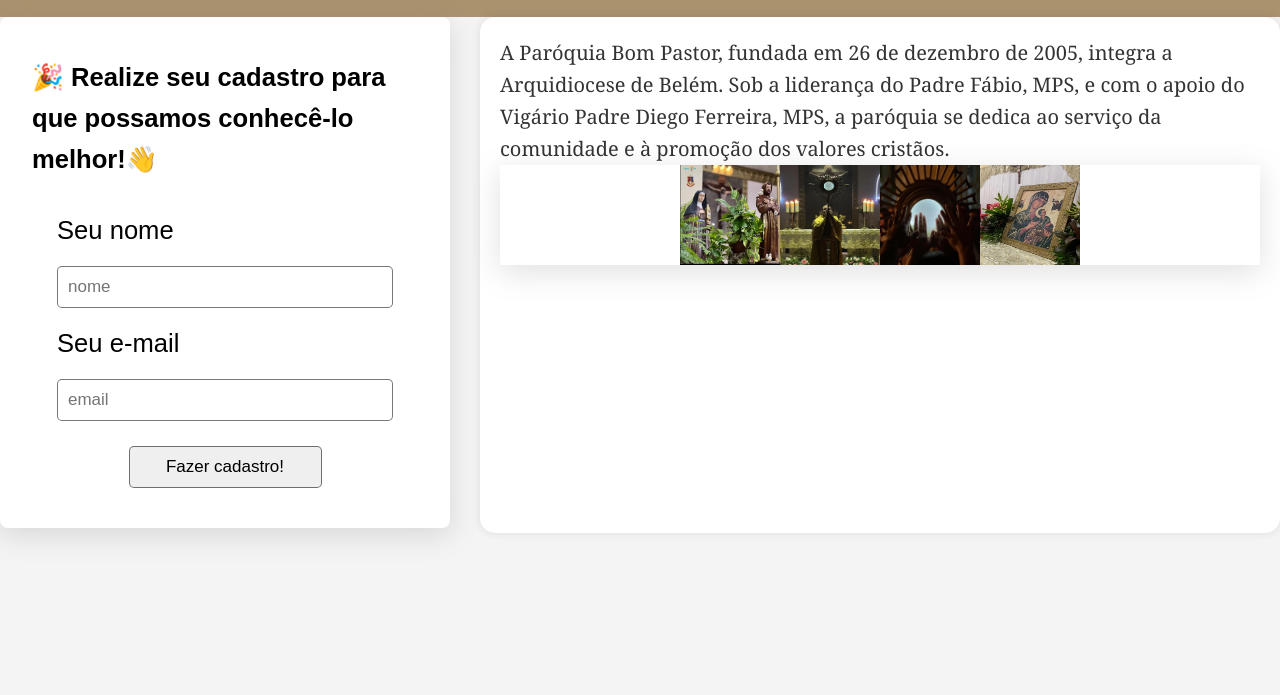
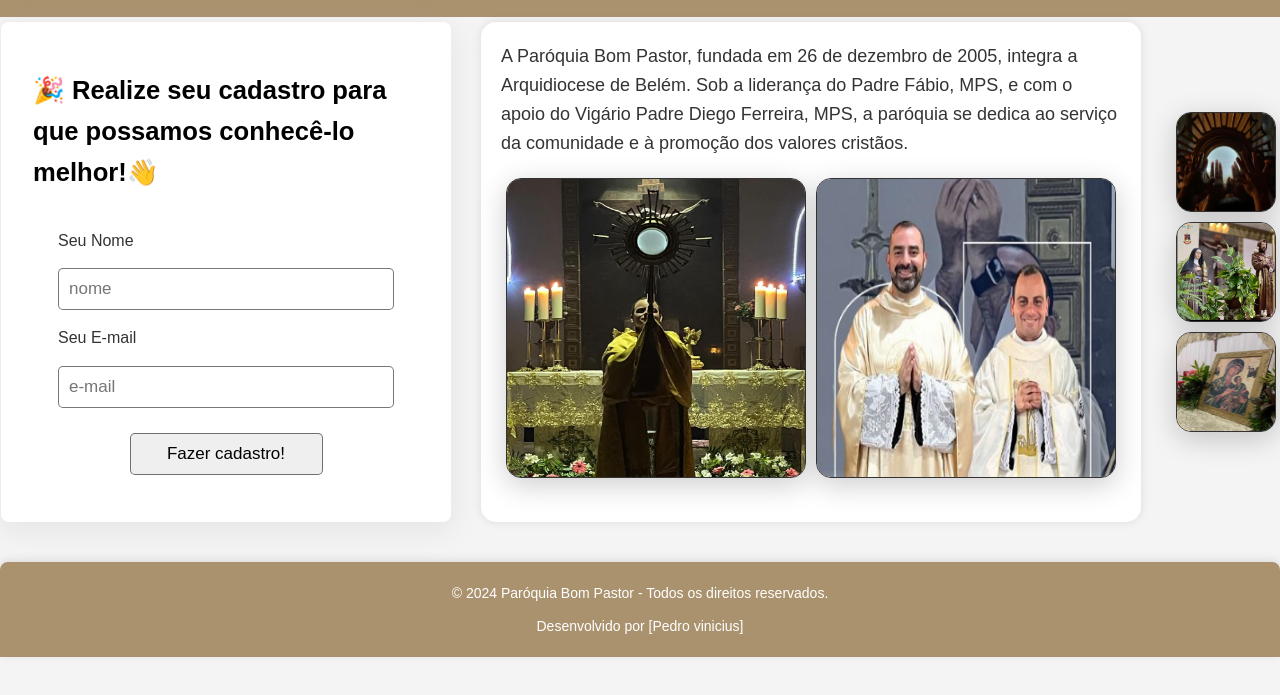
Before and after one commit to PedroVinicins/Igreja-Bom-Pastor, a website: page public/index.html in a window 1280 px wide. Shown: the part 77-772 px from the top of the page. Drawn offline with nearby package versions, Linux system fonts and the light colour scheme.

Commit message:
Pront pro back-end

```diff
--- a/public/index.html
+++ b/public/index.html
@@ -30,23 +30,31 @@
             <div class="main-left">
                 <h2>🎉 Realize seu cadastro para que possamos conhecê-lo melhor!👋</h2>
                 <div class="cadastro">
-                    <label for="name">Seu nome</label>
+                    <label for="name">Seu Nome</label>
                     <input type="text" name="nome" placeholder="nome">
-                    <label for="email">Seu e-mail</label>
-                    <input type="email" name="email" id="email" placeholder="email">
+                    <label for="email">Seu E-mail</label>
+                    <input type="email" name="email" id="email" placeholder="e-mail">
                 </div>
                 <input type="button" value="Fazer cadastro!">
             </div>
             <div class="main-right">
 <p>A Paróquia Bom Pastor, fundada em 26 de dezembro de 2005, integra a Arquidiocese de Belém. Sob a liderança do Padre Fábio, MPS, e com o apoio do Vigário Padre Diego Ferreira, MPS, a paróquia se dedica ao serviço da comunidade e à promoção dos valores cristãos.</p>
                 <div class="imagens">
-                    <img src="/public/photos/Photos 1.png" alt="Descrição da Foto 1">
-                    <img src="/public/photos/Photos 3.png" alt="Descrição da Foto 2">
-                    <img src="/public/photos/Photos 2.png" alt="Descrição da Foto 3">
-                    <img src="/public/photos/Photos 4.png" alt="Descrição da Foto 4">
+                    <img src="/photos/Photos 3.png" alt="Descrição da Foto 3">
+                    <img src="/photos/Photos 5.png" alt="Descrição da Foto 5">
                 </div>
+            </div>
+            <div class="img-right">
+                <img src="/photos/Photos 2.png" alt="Descrição da Foto 4" class="img--right">
+                <img src="/photos/Photos 1.png" alt="Descrição da Foto 1" class="img--right">
+                <img src="/photos/Photos 4.png" alt="Descrição da Foto 2" class="img--right">
             </div>
         </div>
     </div>
+
+    <footer class="footer">
+        <p>&copy; 2024 Paróquia Bom Pastor - Todos os direitos reservados.</p>
+        <p>Desenvolvido por [Pedro vinicius]</p>
+    </footer>
 </body>
 </html>
--- a/public/style.css
+++ b/public/style.css
@@ -1,4 +1,3 @@
-/* Reset básico */
 * {
     margin: 0;
     padding: 0;
@@ -18,6 +17,7 @@ body {
     align-items: center;
     justify-content: space-between;
     padding: 20px;
+    margin-bottom: 5px;
     color: white;
     background-color: rgb(170, 146, 110);
 }
@@ -40,16 +40,16 @@ a {
     height: 45px;
     border-radius: 50%;
     background-color: #ffffff;
-    color: #333; /* Changed from white to match hover color */
+    color: #333;
     transition: background-color 0.3s ease, color 0.3s ease;
 }
 
 a:hover {
-    background-color: #ddd; /* Slightly darker background for hover */
+    background-color: #ddd;
     color: #111;
 }
 
-/* Estilo do container principal */
+/*container principal */
 .main-center {
     display: flex;
     justify-content: center;
@@ -58,27 +58,33 @@ a:hover {
 
 .container {
     display: flex;
+    margin: 1px;
     max-width: 1300px;
     width: 100%;
     gap: 30px;
 }
 
-/* esquerda */
+/* Seção esquerda */
 .main-left {
     display: flex;
     justify-content: center;
     align-items: center;
     flex-direction: column;
     width: 450px;
-    float: right;
     padding: 40px 32px;
     border-radius: 8px;
     background-color: white;
-    box-shadow: rgba(100, 100, 111, 0.2) 0px 7px 29px 0px;
+    box-shadow: rgba(161, 161, 161, 0.2) 0px 7px 29px 0px;
+    transition: all 0.4s ease;
 }
-.main-left,h2{
+
+.main-left:hover{
+    box-shadow: 0 10px 30px  rgba(0, 0, 0, 0.1);
+}
+
+.main-left h2 {
     font-size: 1.6rem;
-    margin-bottom: 5px;
+    margin-bottom: 10px;
     color: rgb(0, 0, 0);
 }
 
@@ -92,48 +98,97 @@ a:hover {
 }
 
 .cadastro input[type="text"],
-.cadastro input[type="email"]{
+.cadastro input[type="email"] {
     width: 100%;
     padding: 10px;
-    border: solid 1px #00000088;
+    border: 1px solid #00000088;
     border-radius: 5px;
     font-size: 17px;
 }
 
-.main-left input[type="button"]{
+.main-left input[type="button"] {
     width: 50%;
     padding: 10px;
-    border: solid 1px #00000088;
+    border: 1px solid #00000088;
     border-radius: 5px;
     font-size: 17px;
 }
 
-input[type="button"]:hover{
+input[type="button"]:hover {
     background-color: #526642;
     color: white;
     cursor: pointer;
 }
-/* direita */
+
+/* Seção direita */
 .main-right {
+    display: block;
     flex: 1;
     min-height: 500px;
     background-color: #fff;
     box-shadow: 0px 0px 10px rgba(0, 0, 0, 0.1);
     padding: 20px;
     border-radius: 15px;
-    float: right;
 }
 
-/* Estilo para a seção de imagens */
 .imagens {
     display: flex;
     justify-content: center;
-    box-shadow: rgba(100, 100, 111, 0.2) 0px 7px 29px 0px;
+    align-items: center;
 }
 
-img{
+img {
+    width: 300px;
+    height: 300px;
+    margin: 5px;
+    border: solid 1px;
+    border-radius: 15px;
+    box-shadow: rgba(0, 0, 0, 0.2) 0px 7px 29px 0px;
+}
+
+.img-right{
+    display: flex;
+    float: right;
+    justify-content: center;
+    align-items: center ;
+    flex-direction: column;
+}
+
+.img--right{
     width: 100px;
     height: 100px;
+    border: solid 1px;
+    border-radius: 15px;
+    margin-bottom: 5px;
+    box-shadow: #ffffff88;
+    transition: all 0.4s ease;
 }
 
-p{font-family: Georgia, 'Times New Roman', Times, serif; font-size: 20px; }
+.img--right:hover{
+    box-shadow: 0 10px 30px  rgba(0, 0, 0, 0.1);
+}
+
+p {
+    font-family: Arial, sans-serif;
+    font-size: 18px;
+    margin-bottom: 15px;
+}
+
+.footer {
+    display: flex;
+    flex-direction: column;
+    align-items: center;
+    justify-content: center;
+    padding: 15px;
+    background-color: rgb(170, 146, 110); /* Mantendo a cor do header */
+    color: white;
+    text-align: center;
+    margin-top: 40px;
+    box-shadow: 0px -2px 10px rgba(0, 0, 0, 0.1);
+    border-radius: 8px 8px 0 0;
+}
+
+.footer p {
+    margin: 5px 0;
+    font-size: 14px;
+}
```
Also changed, not shown: photos/Photos 1.png (renamed from public/photos/Photos 1.png), photos/Photos 2.png (renamed from public/photos/Photos 2.png), photos/Photos 3.png (renamed from public/photos/Photos 3.png), photos/Photos 4.png (renamed from public/photos/Photos 4.png), photos/Photos 5.png (added), photos/Screenshot_1.png (renamed from public/photos/Screenshot_1.png).
